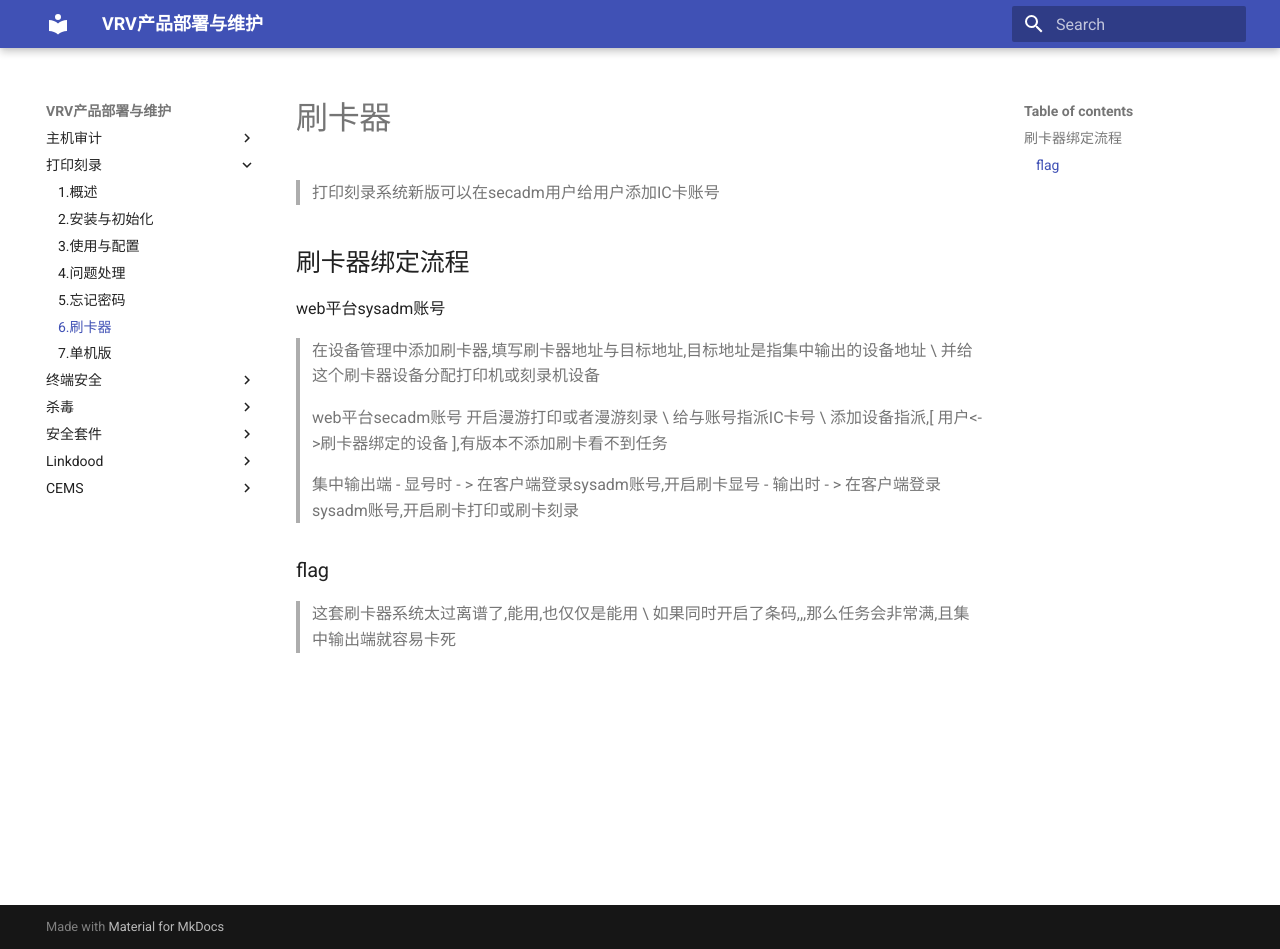
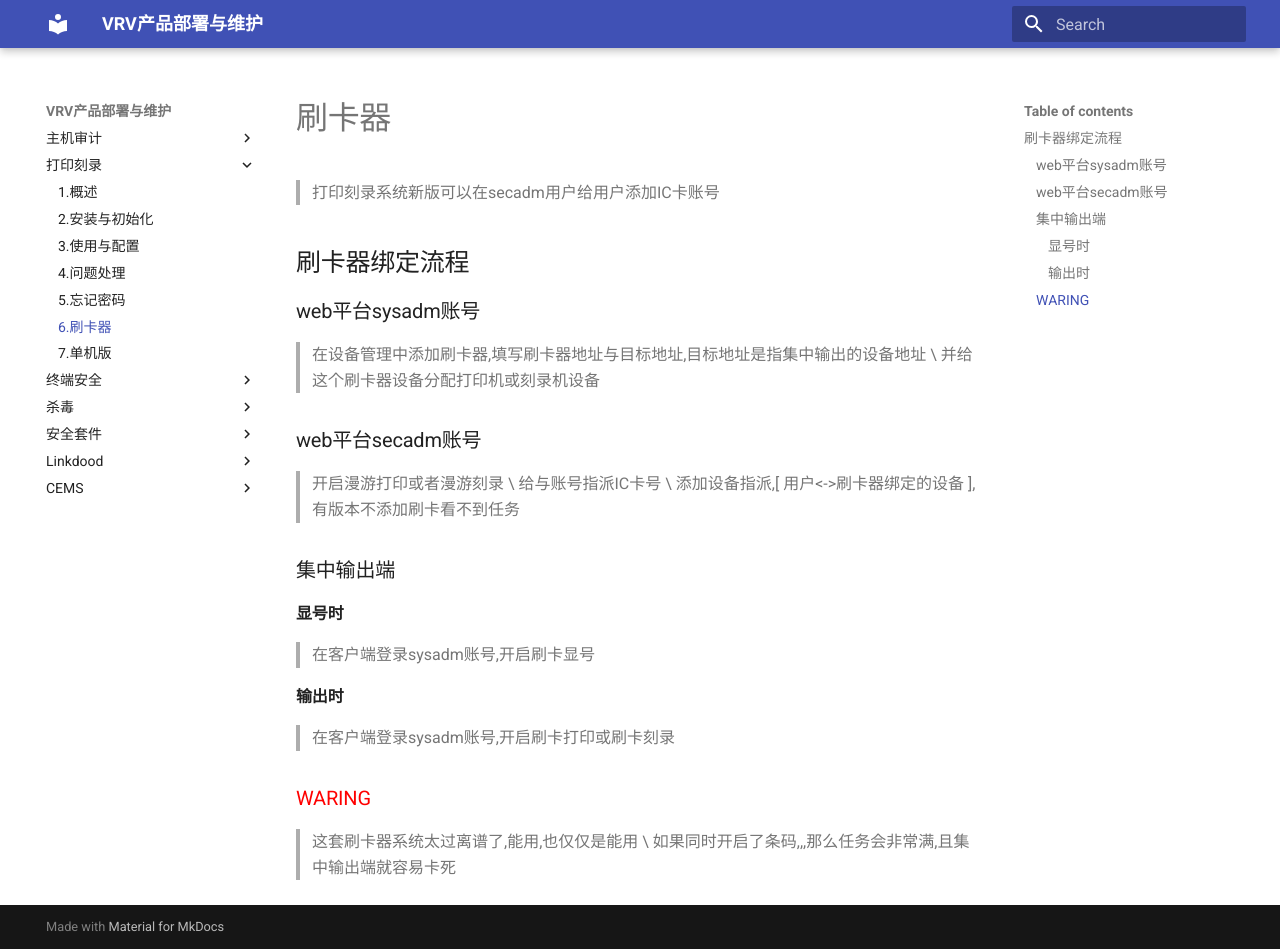
Before and after one commit to bolvardev666/docs, an MkDocs documentation site: the page built from docs/vios/card_reader.md, in a window 1280 px wide and 949 px high. Built offline with MkDocs 1.6.1 and Material for MkDocs 9.7.7, drawn with Linux system fonts in a browser that asks for light colours.

Commit message:
更新了刷卡器信息

```diff
--- a/docs/vios/card_reader.md
+++ b/docs/vios/card_reader.md
@@ -3,22 +3,23 @@
 
 
 ## 刷卡器绑定流程
-web平台sysadm账号
+### web平台sysadm账号
 > 在设备管理中添加刷卡器,填写刷卡器地址与目标地址,目标地址是指集中输出的设备地址 \
 > 并给这个刷卡器设备分配打印机或刻录机设备
->
-web平台secadm账号
+
+### web平台secadm账号
 > 开启漫游打印或者漫游刻录 \
 > 给与账号指派IC卡号 \
 > 添加设备指派,[ 用户<->刷卡器绑定的设备 ],有版本不添加刷卡看不到任务
->
-集中输出端
- - 显号时
-   - > 在客户端登录sysadm账号,开启刷卡显号
- - 输出时
-   - > 在客户端登录sysadm账号,开启刷卡打印或刷卡刻录
+
+### 集中输出端
+#### 显号时
+> 在客户端登录sysadm账号,开启刷卡显号
+
+#### 输出时
+> 在客户端登录sysadm账号,开启刷卡打印或刷卡刻录
 
 
-### flag
+### <span style="color:red">WARING</span>
 > 这套刷卡器系统太过离谱了,能用,也仅仅是能用 \
 > 如果同时开启了条码,,,那么任务会非常满,且集中输出端就容易卡死
```
